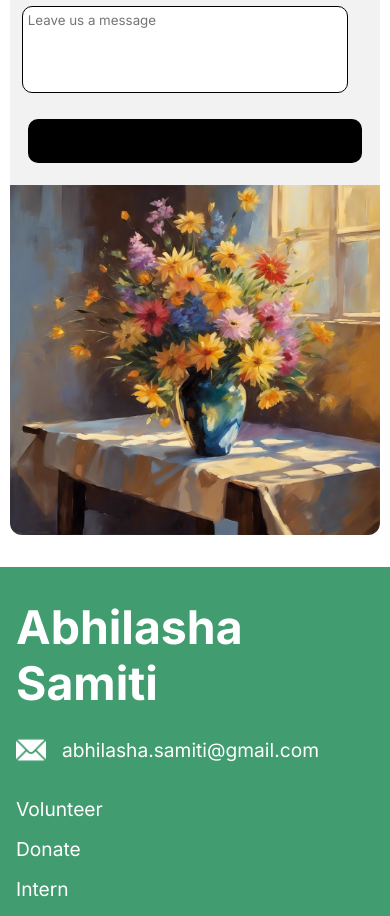
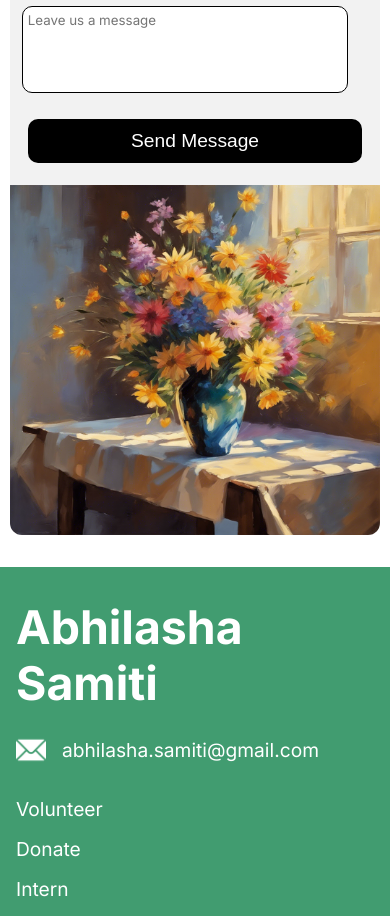
Before and after one commit to deep-collab/gitribe, a Next.js app: page /ContactUs in a window 390 px wide. Shown: the part 1747-2663 px from the top of the page. Built offline with nearby package versions, Linux system fonts and the light colour scheme.

Commit message:
made changes to contact us css file

```diff
--- a/pages/ContactUs.js
+++ b/pages/ContactUs.js
@@ -95,7 +95,7 @@ export default function ContactUs (){
 
                                                                         <div className={styles.form_left_submit}>
                                                                                 <button className={styles.submitButton} onClick={sendEmail}>
-                                                                                    Send Message
+                                                                                    <p className={styles.submitButton_text}>Send Message</p>
                                                                                 </button>
                                                                         </div>
                                                             </div>
--- a/styles/ContactUs.module.css
+++ b/styles/ContactUs.module.css
@@ -489,9 +489,12 @@
         height: 100%;
         border-radius: 10px;
         border: 0;
-        background-color: black;
+        background-color: rgb(0, 0, 0);
         font-size: 1.2rem;
         cursor: pointer;
+    }
+    .submitButton_text{
+        color: white;
     }
 
 
```
